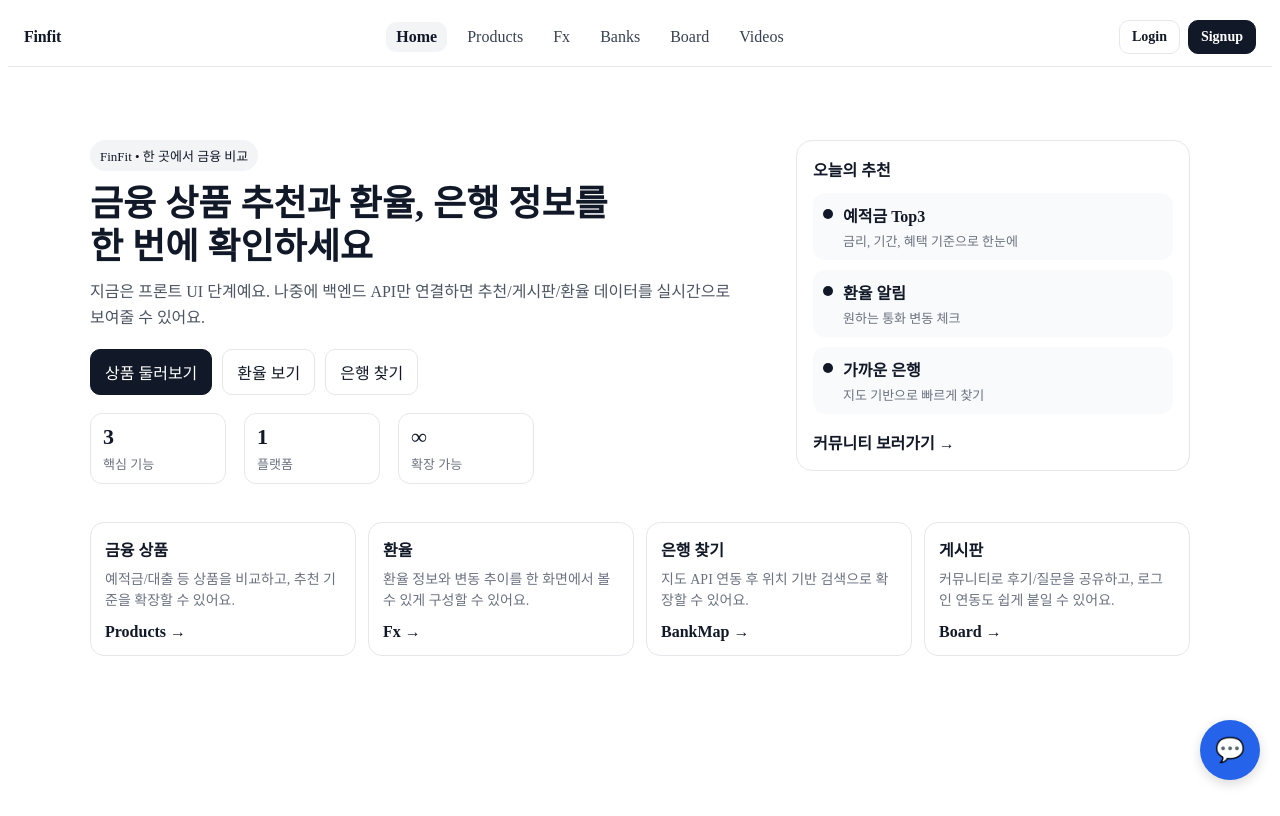
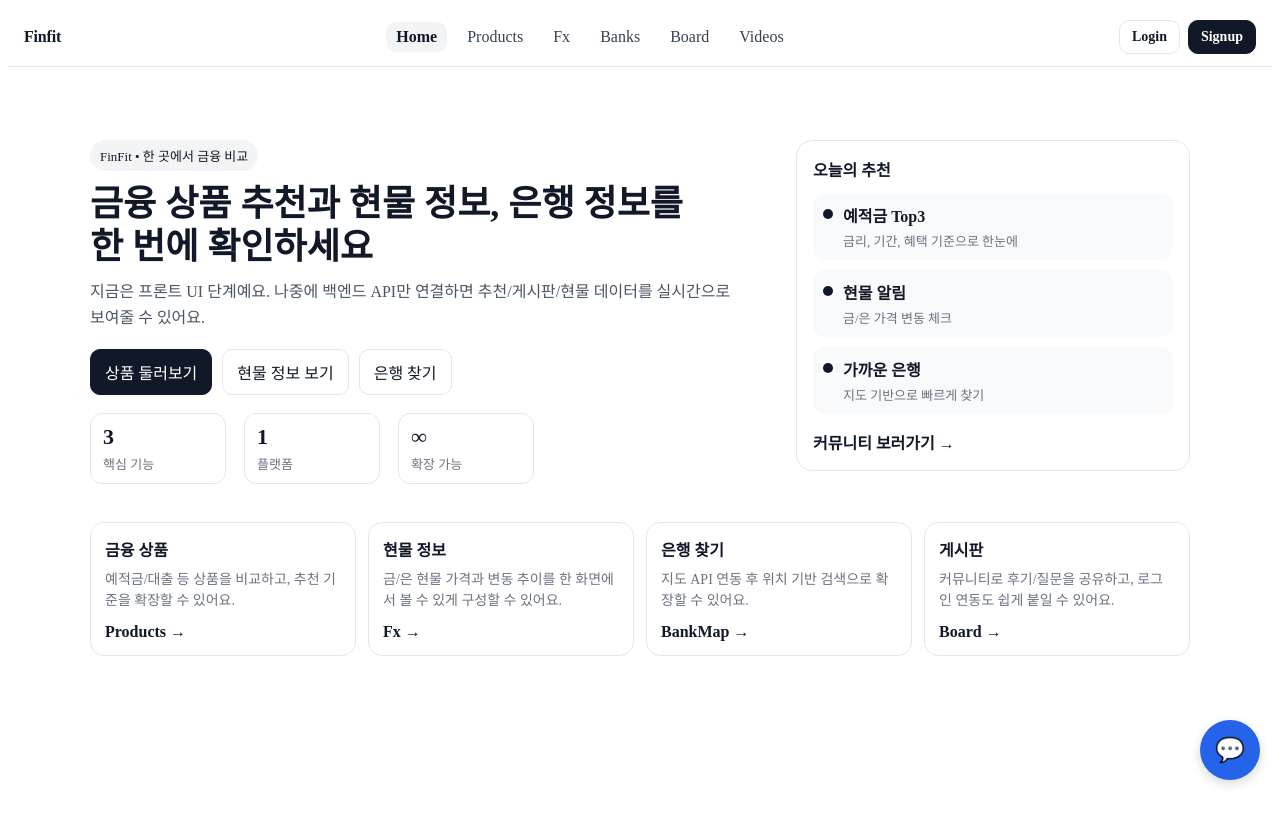
Before and after one commit to Ellie-noh/ssafy-finance-project, a Vue app in the folder finfit_frontend/: page / in a window 1280 px wide. Built offline with nearby package versions, Linux system fonts and the light colour scheme; what vue3-kakao-maps would draw is missing.

Commit message:
update(ui): update FX spot label on homepage

```diff
--- a/finfit_frontend/src/pages/Home.vue
+++ b/finfit_frontend/src/pages/Home.vue
@@ -3,18 +3,18 @@
     <div class="hero-left">
       <p class="badge">FinFit • 한 곳에서 금융 비교</p>
       <h1 class="title">
-        금융 상품 추천과 환율, 은행 정보를
+        금융 상품 추천과 현물 정보, 은행 정보를
         <br />
         한 번에 확인하세요
       </h1>
       <p class="subtitle">
         지금은 프론트 UI 단계예요. 나중에 백엔드 API만 연결하면
-        추천/게시판/환율 데이터를 실시간으로 보여줄 수 있어요.
+        추천/게시판/현물 데이터를 실시간으로 보여줄 수 있어요.
       </p>
 
       <div class="cta">
         <RouterLink to="/products" class="btn primary">상품 둘러보기</RouterLink>
-        <RouterLink to="/fx" class="btn ghost">환율 보기</RouterLink>
+        <RouterLink to="/fx" class="btn ghost">현물 정보 보기</RouterLink>
         <RouterLink to="/banks" class="btn ghost">은행 찾기</RouterLink>
       </div>
 
@@ -49,8 +49,8 @@
         <div class="mock-item">
           <div class="dot"></div>
           <div class="mock-text">
-            <p class="mock-name">환율 알림</p>
-            <p class="mock-desc">원하는 통화 변동 체크</p>
+            <p class="mock-name">현물 알림</p>
+            <p class="mock-desc">금/은 가격 변동 체크</p>
           </div>
         </div>
 
@@ -77,9 +77,9 @@
     </article>
 
     <article class="card">
-      <h2 class="card-title">환율</h2>
+      <h2 class="card-title">현물 정보</h2>
       <p class="card-desc">
-        환율 정보와 변동 추이를 한 화면에서 볼 수 있게 구성할 수 있어요.
+        금/은 현물 가격과 변동 추이를 한 화면에서 볼 수 있게 구성할 수 있어요.
       </p>
       <RouterLink to="/fx" class="card-link">Fx →</RouterLink>
     </article>
```
